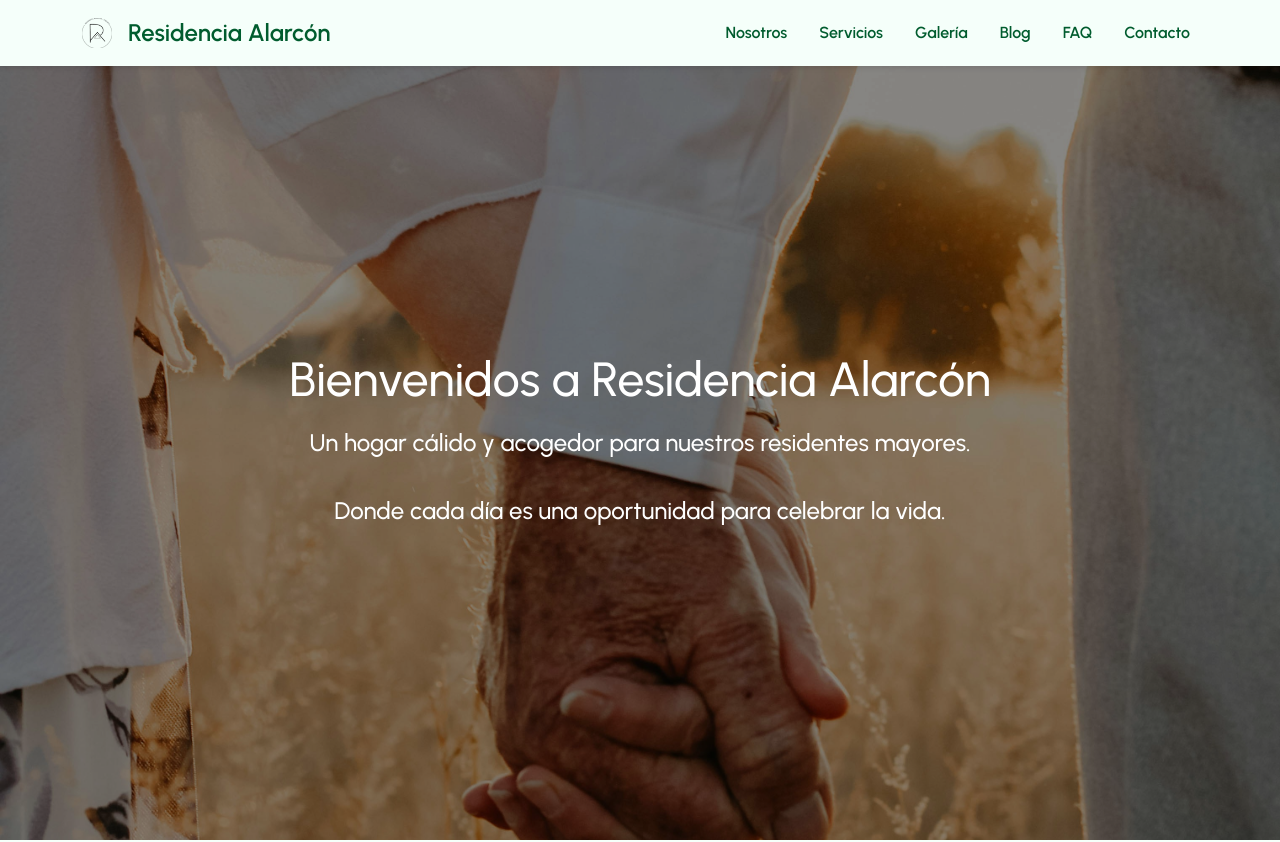
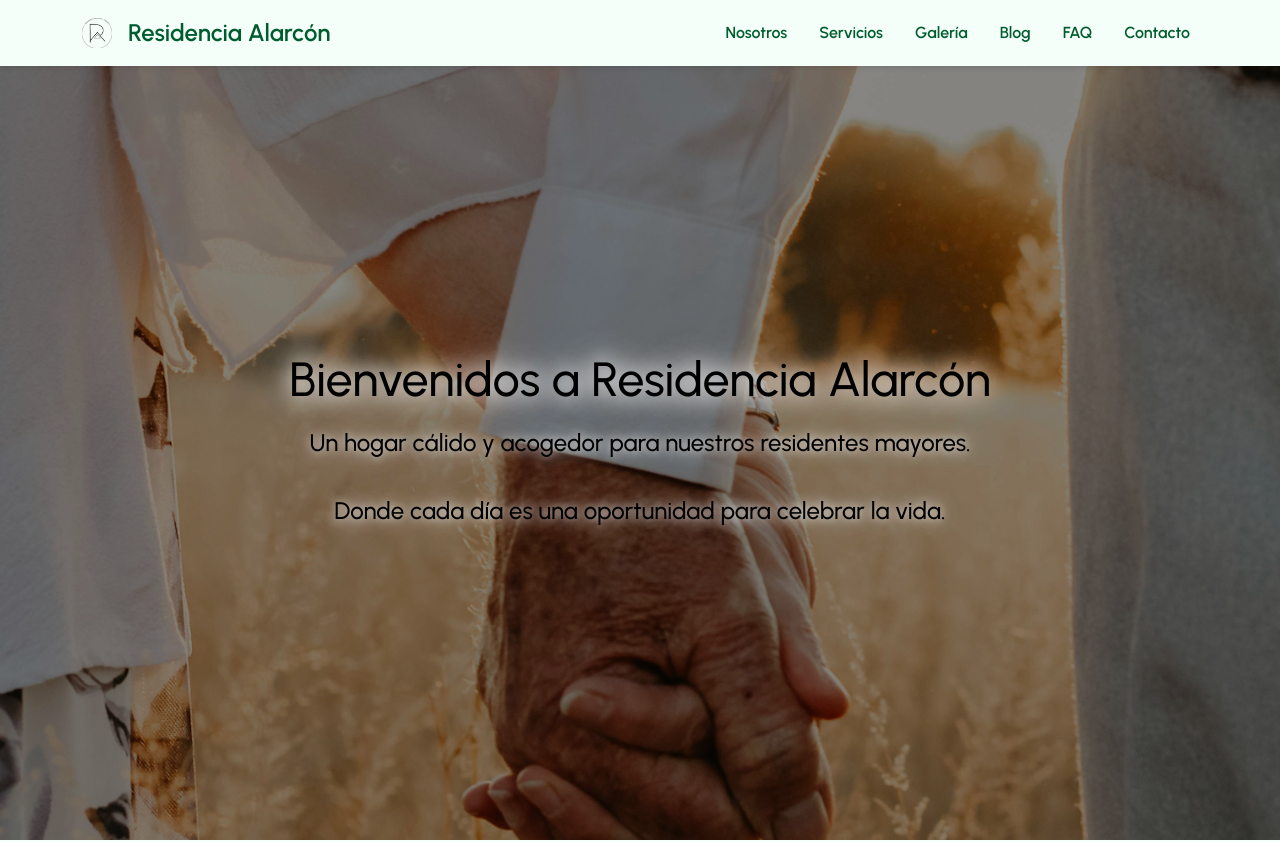
Before and after one commit to steph-d989/residencia_alarcon, a React (Vite) app in the folder client/: page / in a window 1280 px wide. Shown: the top 842 px of the page. Built offline with nearby package versions, Linux system fonts and the light colour scheme.

Commit message:
arreglo en letras portada

```diff
--- a/client/src/styles/components/_Home.scss
+++ b/client/src/styles/components/_Home.scss
@@ -4,7 +4,7 @@
   display: flex;
   align-items: center;
   justify-content: center;
-  color: #fff;
+  color: black;
   overflow: hidden;
 
   &-bg {
@@ -23,10 +23,18 @@
   &-title {
     font-size: 3rem;
     margin-bottom: 1rem;
+    text-shadow:
+      0 0 20px rgba(255, 255, 255, 0.9),
+      0 0 30px rgba(255, 255, 255, 0.7),
+      0 0 40px rgba(255, 255, 255, 0.5);
   }
 
   &-description {
     font-size: 1.5rem;
     margin-bottom: 2rem;
+    text-shadow:
+      0 0 10px rgba(255, 255, 255, 0.8),
+      0 0 20px rgba(255, 255, 255, 0.6),
+      0 0 30px rgba(255, 255, 255, 0.4);
   }
 }
```
